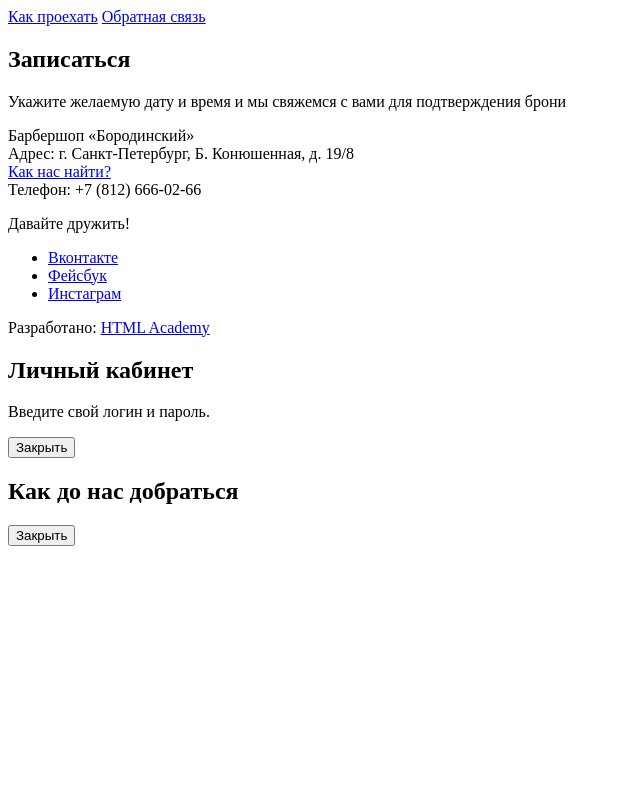
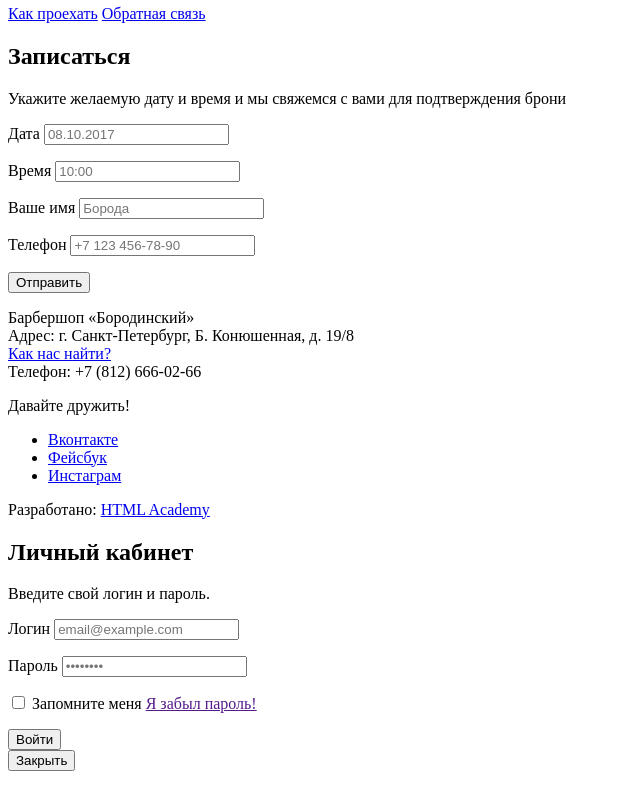
Before and after one commit to NikitaFE/895771-barbershop-26, a plain HTML site: page index.html in a window 1280 px wide. Shown: the part 1340-2128 px from the top of the page, without its empty margins (0-640 px from the left). Before the commit the page ends 1894 px from the top, so only its background shows below. Drawn offline with Linux system fonts and the light colour scheme.

Commit message:
Начинает разметку форм

```diff
--- a/index.html
+++ b/index.html
@@ -22,7 +22,7 @@
             </ul>
             <ul>
                 <li>
-                    <button type="button">Войти</button>
+                    <a href="">Войти</a>
                 </li>
             </ul>
         </nav>
@@ -67,7 +67,9 @@
         <section>
             <h2>Фотогалерея</h2>
             <figure>
-                <a href="#"><img src="img/studio.jpg" width="286" height="164" alt="Интерьер"></a>
+                <a href="#">
+                    <img src="img/studio.jpg" width="286" height="164" alt="Интерьер">
+                </a>
             </figure>
             <button type="button">Назад</button>
             <button type="button">Вперед</button>
@@ -92,7 +94,25 @@
         <section>
             <h2>Записаться</h2>
             <p>Укажите желаемую дату и время и мы свяжемся с вами для подтверждения брони</p>
-            <!-- Здесь будет форма -->
+            <form action="https://echo.htmlacademy.ru" method="post">
+                <p>
+                    <label for="appointment-date">Дата</label>
+                    <input id="appointment-date" type="text" name="date" value="" placeholder="08.10.2017">
+                </p>
+                <p>
+                    <label for="appointment-time">Время</label>
+                    <input id="appointment-time" type="text" name="time" value="" placeholder="10:00">
+                </p>
+                <p>
+                    <label for="appointment-name">Ваше имя</label>
+                    <input id="appointment-name" type="text" name="name" value="" placeholder="Борода">
+                </p>
+                <p>
+                    <label for="appointment-phone">Телефон</label>
+                    <input id="appointment-phone" type="tel" name="phone" value="" placeholder="+7 123 456-78-90">
+                </p>
+                <button type="submit">Отправить</button>
+            </form>
         </section>
     </main>
 
@@ -121,12 +141,30 @@
     <section>
         <h2>Личный кабинет</h2>
         <p>Введите свой логин и пароль.</p>
-        <!-- Здесь будет форма -->
+        <form action="https://echo.htmlacademy.ru" method="post">
+            <p>
+                <label for="user-login">Логин</label>
+                <input id="user-login" type="text" name="login" placeholder="email@example.com">
+            </p>
+            <p>
+                <label for="user-password">Пароль</label>
+                <input id="user-password" type="password" name="password" placeholder="••••••••">
+            </p>
+            <p>
+                <label>
+                    <input type="checkbox" name="remember">
+                    Запомните меня
+                </label>
+                <a href="">Я забыл пароль!</a>
+            </p>
+            <button type="submit">Войти</button>
+        </form>
         <button type="button">Закрыть</button>
     </section>
 
     <section>
         <h2>Как до нас добраться</h2>
+        <p><img src="img/map.jpg" width="780" height="560" alt="Офис компании по адресу ул. Большая Конюшенная 19/8, Санкт-Петербург"></p>
         <button type="button">Закрыть</button>
     </section>
 </body>
```
Also changed, not shown: catalog-item.html (+1 -1 lines), catalog.html (+1 -1 lines), img/map.jpg (added).
